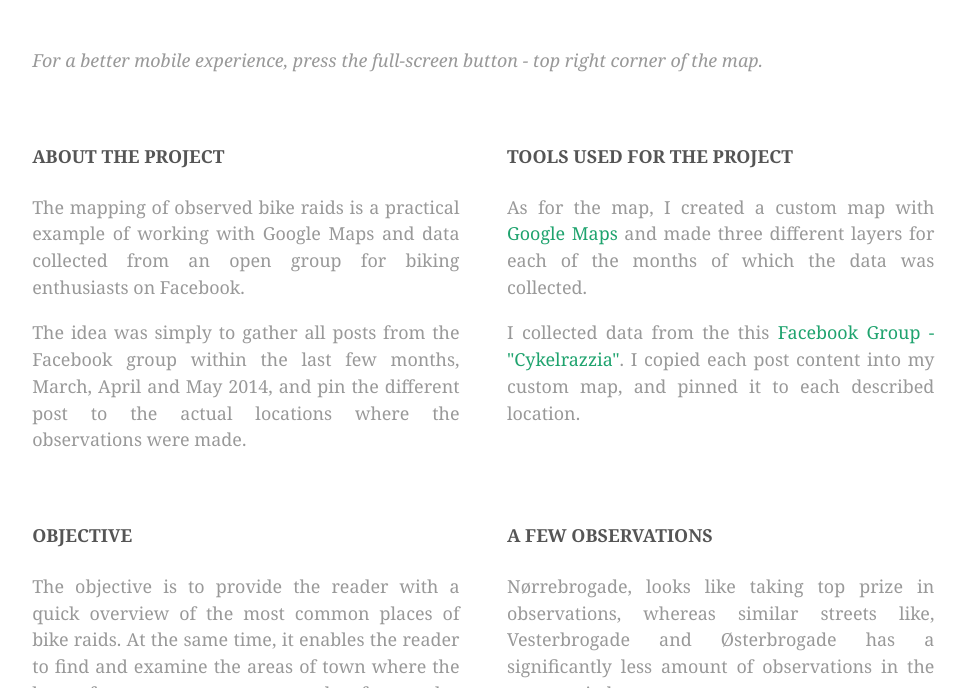
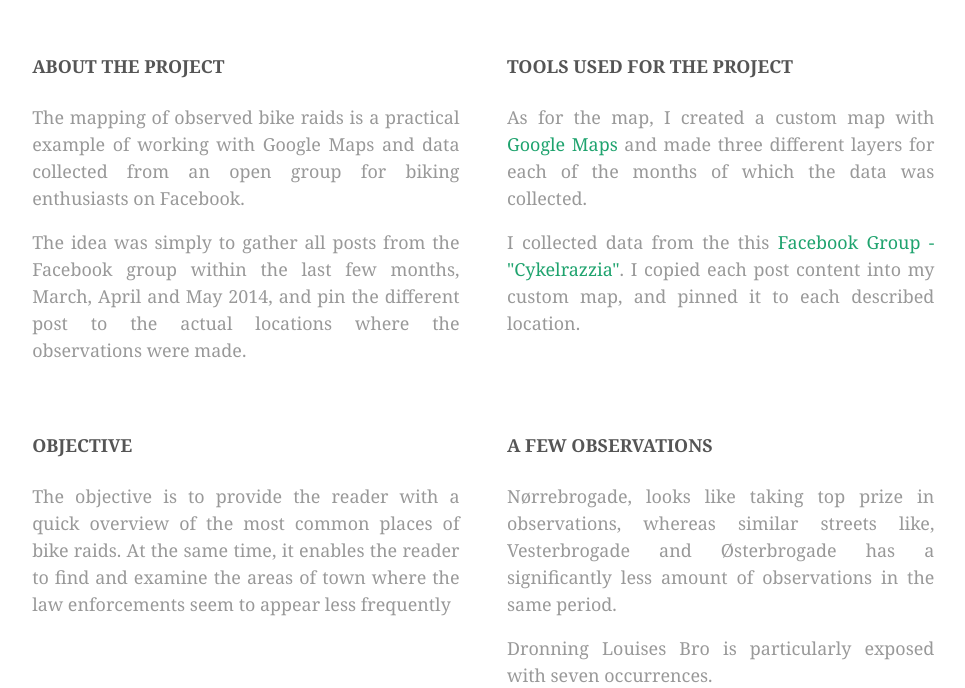
Before and after one commit to daudballing/daudballing.github.io, a Jekyll site: the page projects/bikers-vs-police.html, which Jekyll copies as it is, in a window 1280 px wide and 900 px high, scrolled down 508 px, cut to the strip 212-900 px from the top of the window. Shown: the whole strip, without its empty margins (133-1098 px from the left). Built offline with Jekyll 4.4.1, drawn with Linux system fonts in a browser that asks for light colours; Markdown is read by kramdown in place of the engine named in the settings.

```diff
--- a/projects/bikers-vs-police.html
+++ b/projects/bikers-vs-police.html
@@ -39,12 +39,6 @@
       </div>
       <div class="column">
     		<iframe width='100%' height='500px' frameBorder='0' src='https://a.tiles.mapbox.com/v3/daudballing.ij68nnjg/attribution,zoompan,zoomwheel,geocoder,share.html'></iframe>
-    	</div>
-      <div class="column">
-        <div class="mobile-description">
-        <p><i>For a better mobile experience, press the full-screen button - top right corner of the map.</i></p>
-        </div>
-      </div>
       </div>
       <div class="row clearfix">
         <div class="column half">
```
